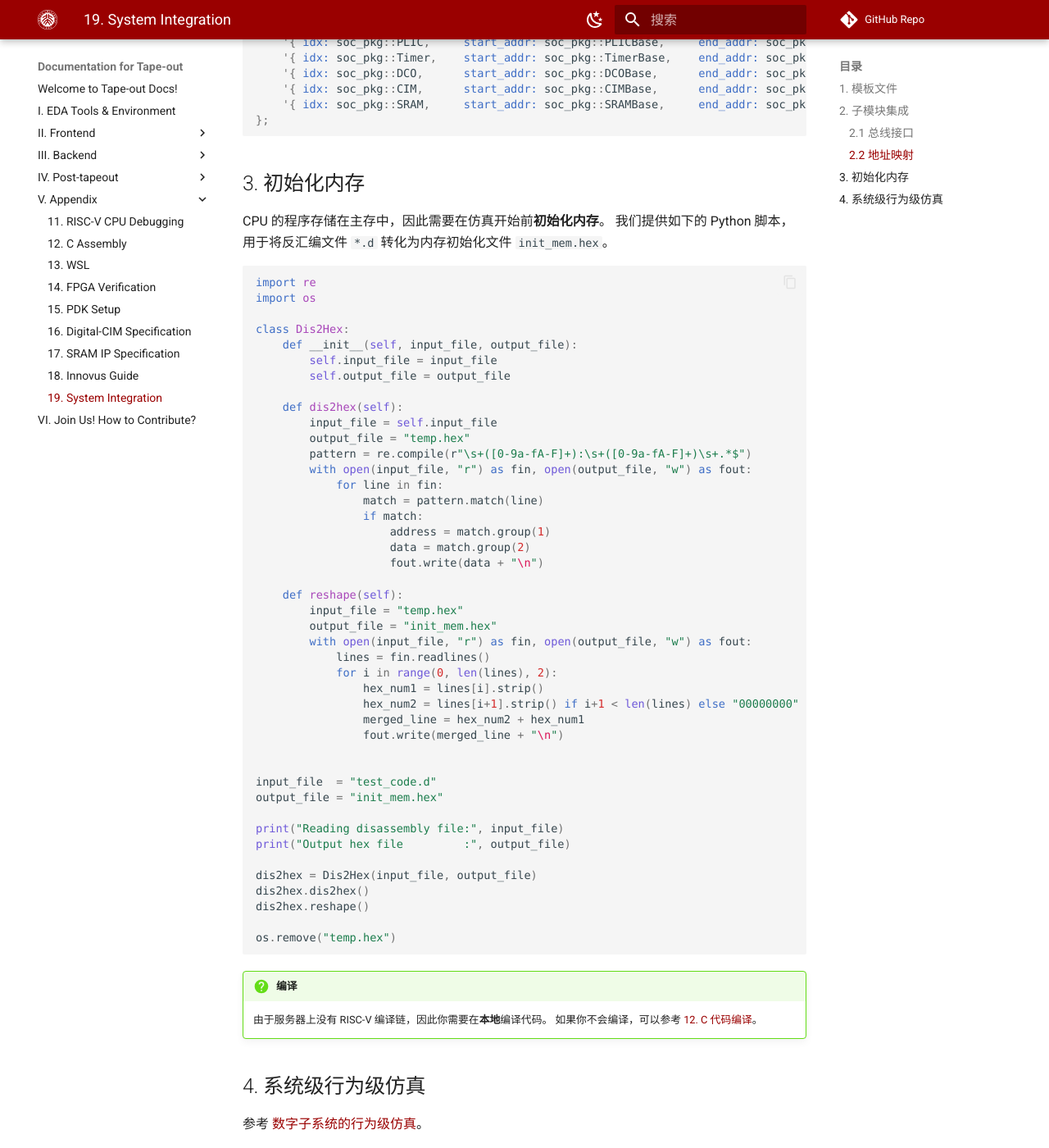
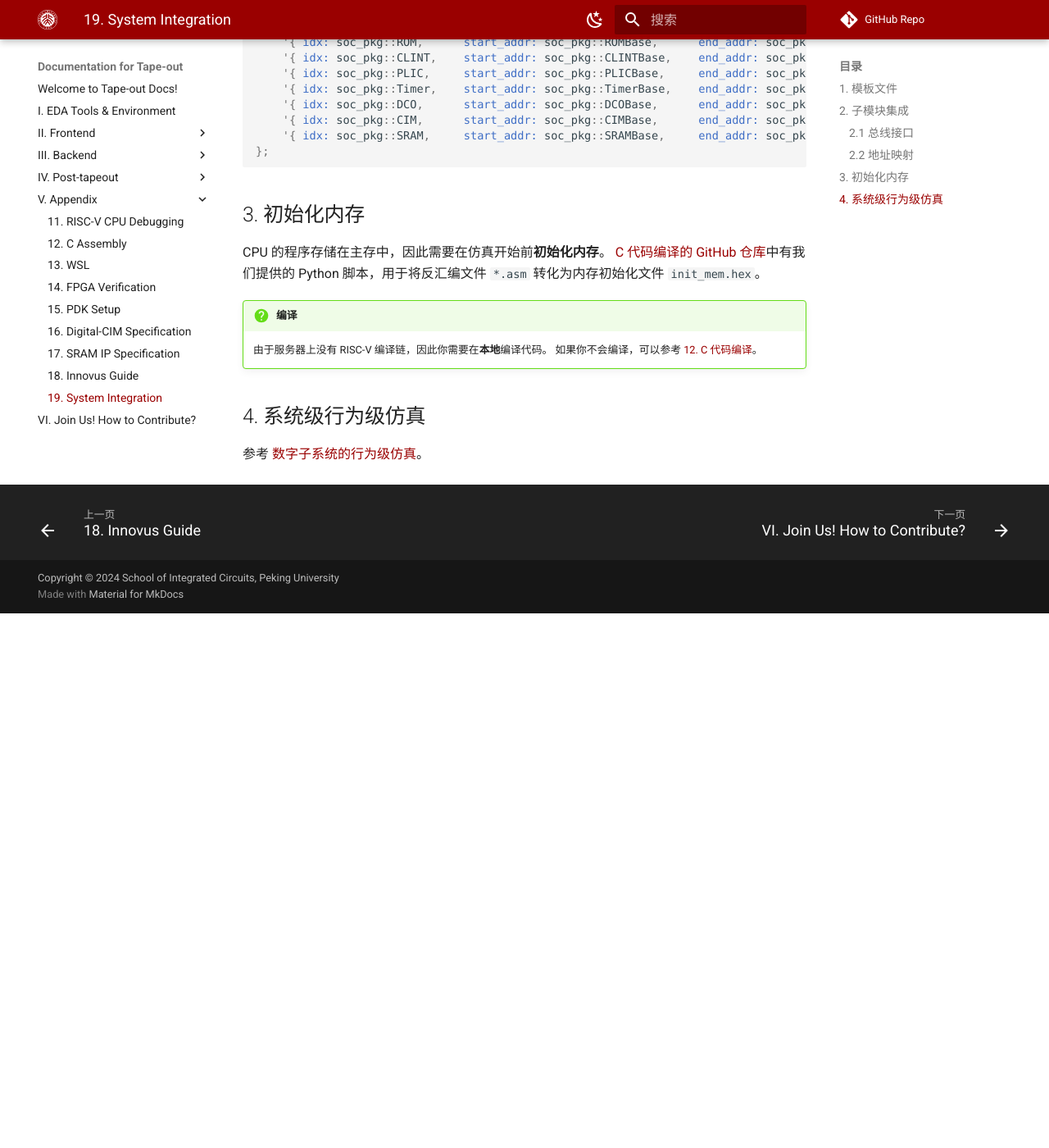
Before and after one commit to pku-pacific-lab-team/Tape-out_template_doc, an MkDocs documentation site: the page built from docs/system_integration.md, in a window 1280 px wide and 1400 px high, scrolled down 6187 px. Shown: the whole window at 82% size. Built offline with MkDocs 1.6.1 and Material for MkDocs 9.7.7, drawn with Linux system fonts in a browser that asks for light colours; some web fonts are replaced; comment, search, counter and statistics services are not loaded; after the commit the page ends 6935 px from its top, so only the background shows below that; some of the changed text lies outside the part shown.

````diff
--- a/docs/system_integration.md
+++ b/docs/system_integration.md
@@ -337,53 +339,7 @@
 ## 3. 初始化内存
 
 CPU 的程序存储在主存中，因此需要在仿真开始前**初始化内存**。
-我们提供如下的 Python 脚本，用于将反汇编文件 `*.d` 转化为内存初始化文件 `init_mem.hex`。
-
-```python
-import re
-import os
-
-class Dis2Hex:
-    def __init__(self, input_file, output_file):
-        self.input_file = input_file
-        self.output_file = output_file
-
-    def dis2hex(self):
-        input_file = self.input_file
-        output_file = "temp.hex"
-        pattern = re.compile(r"\s+([0-9a-fA-F]+):\s+([0-9a-fA-F]+)\s+.*$")
-        with open(input_file, "r") as fin, open(output_file, "w") as fout:
-            for line in fin:
-                match = pattern.match(line)
-                if match:
-                    address = match.group(1)
-                    data = match.group(2)
-                    fout.write(data + "\n")
-
-    def reshape(self):
-        input_file = "temp.hex"
-        output_file = "init_mem.hex"
-        with open(input_file, "r") as fin, open(output_file, "w") as fout:
-            lines = fin.readlines()
-            for i in range(0, len(lines), 2):
-                hex_num1 = lines[i].strip()
-                hex_num2 = lines[i+1].strip() if i+1 < len(lines) else "00000000"
-                merged_line = hex_num2 + hex_num1
-                fout.write(merged_line + "\n")
-
-
-input_file  = "test_code.d"
-output_file = "init_mem.hex"
-
-print("Reading disassembly file:", input_file)
-print("Output hex file         :", output_file)
-
-dis2hex = Dis2Hex(input_file, output_file)
-dis2hex.dis2hex()
-dis2hex.reshape()
-
-os.remove("temp.hex")
-```
+[C 代码编译的 GitHub 仓库](https://github.com/Siris-Li/C_compile_template)中有我们提供的 Python 脚本，用于将反汇编文件 `*.asm` 转化为内存初始化文件 `init_mem.hex`。
 
 !!! question "编译"
     由于服务器上没有 RISC-V 编译链，因此你需要在**本地**编译代码。
````
Also changed, not shown: other parts of docs/system_integration.md (+16 -14 lines), docs/12_assembly.md (+2 -1 lines).
